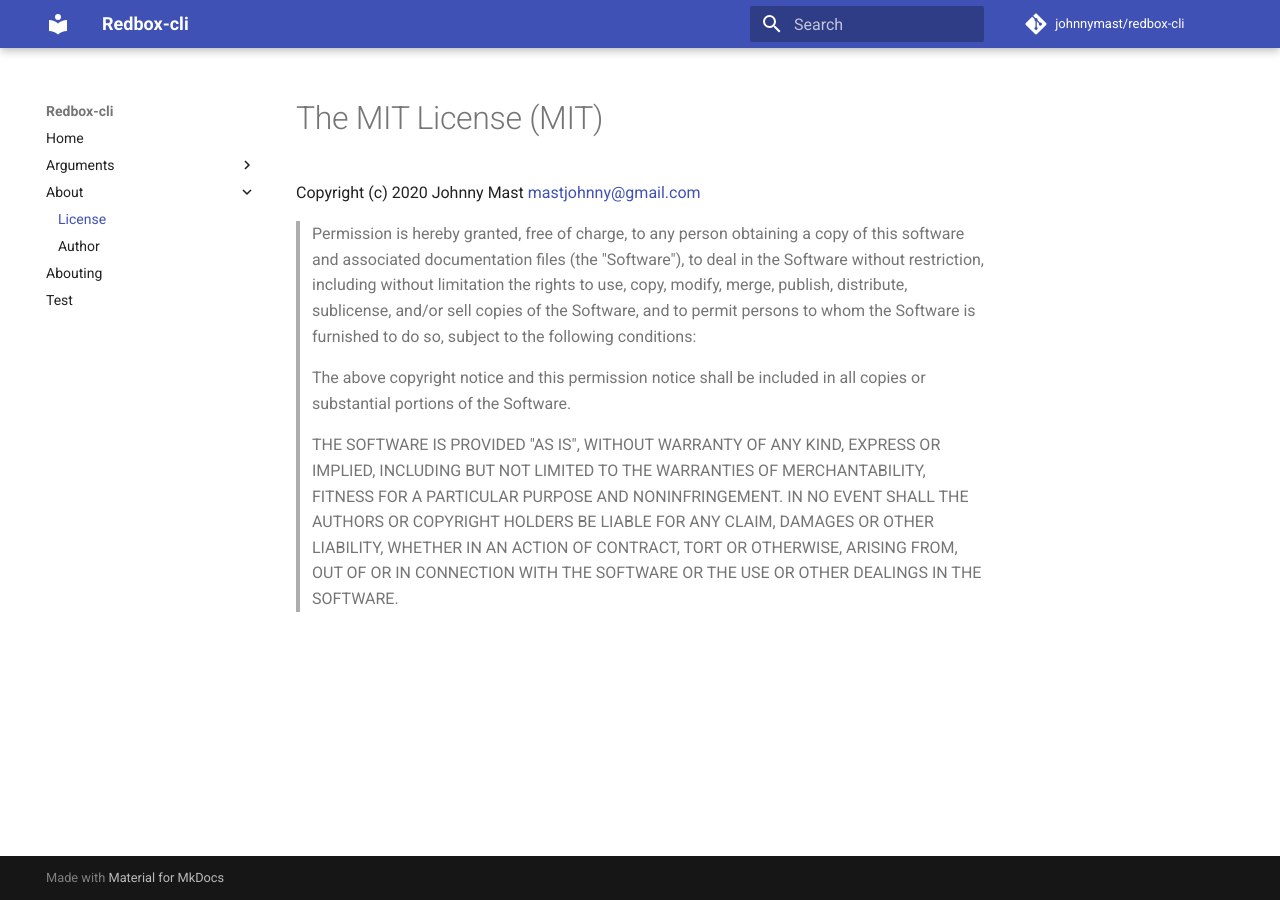
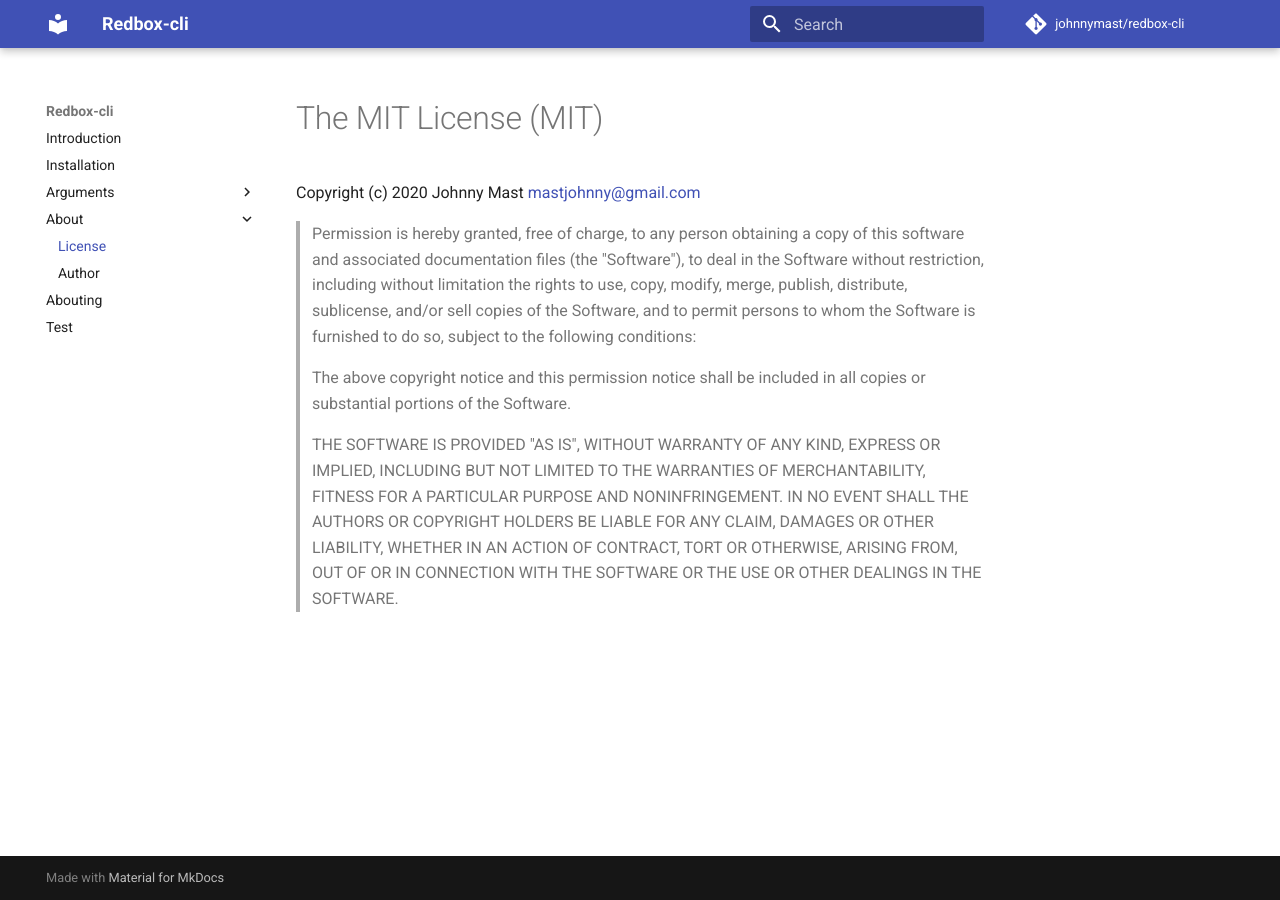
Before and after one commit to johnnymast/redbox-cli, an MkDocs documentation site: the page built from docs/license.md, in a window 1280 px wide. Built offline with MkDocs 1.6.1 and Material for MkDocs 9.7.7, drawn with Linux system fonts in a browser that asks for light colours; comment, search, counter and statistics services are not loaded.

```diff
--- a/mkdocs.yml
+++ b/mkdocs.yml
@@ -10,7 +10,8 @@ markdown_extensions:
   - toc:
       permalink: true
 nav:
-  - Home: index.md
+  - Introduction: index.md
+  - Installation: installation.md
   - Arguments:
       - "Usage screen": arguments/usage.md
       - "Argument types": arguments/argument_types.md
```
Also changed, not shown: docs/installation.md (added, +8 -0 lines).
